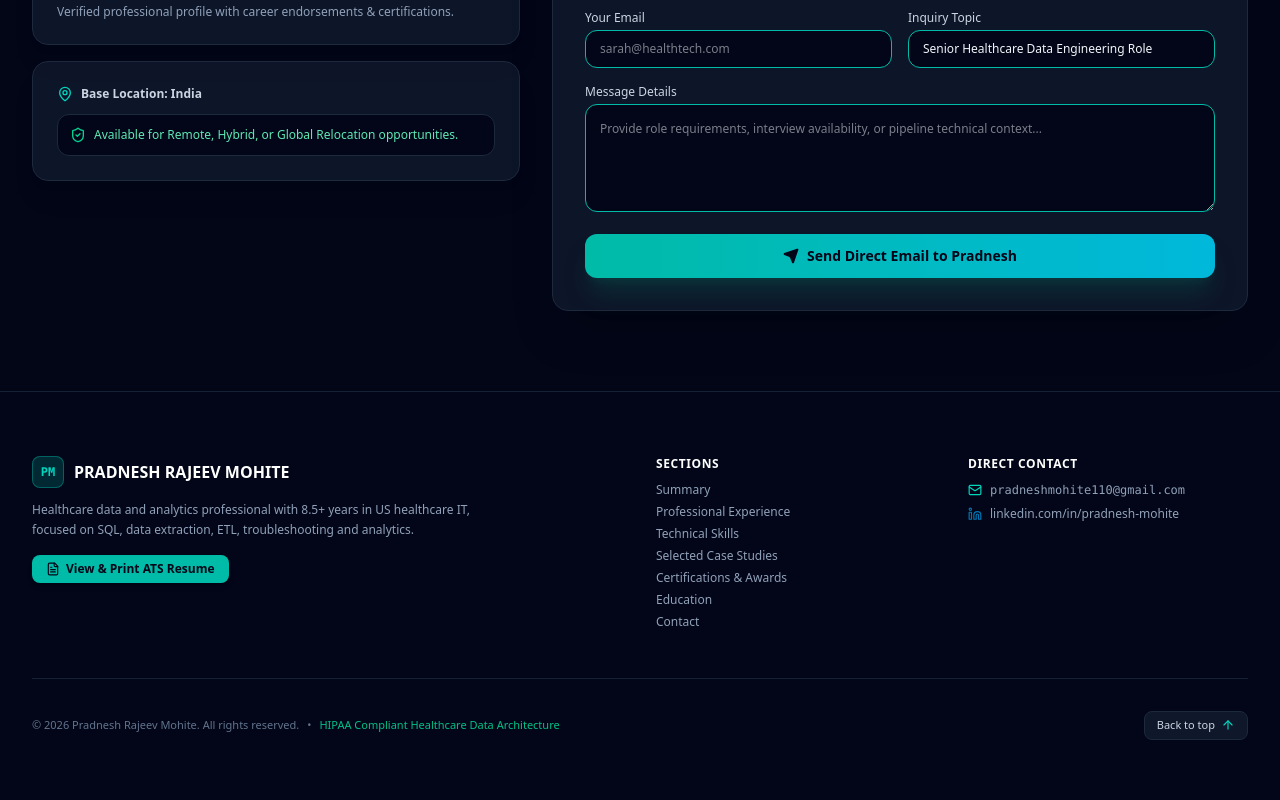
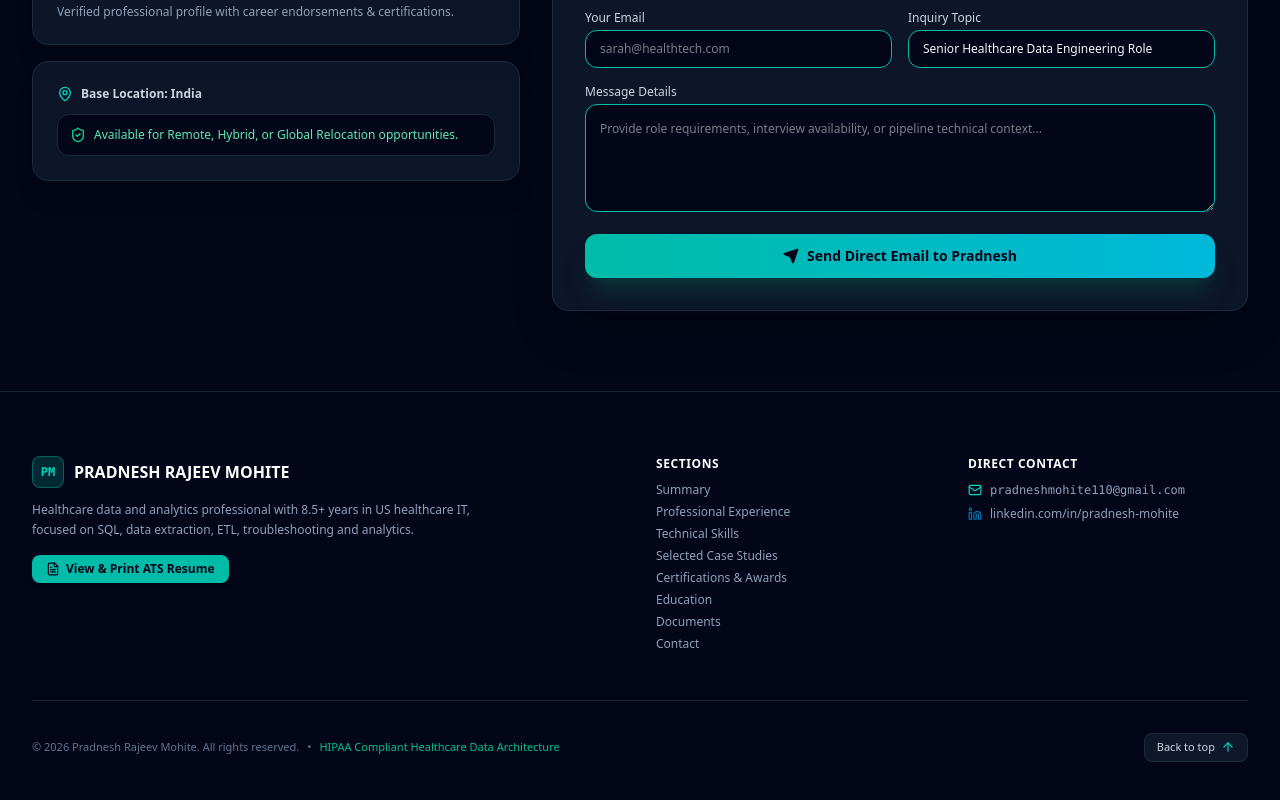
Before and after one commit to pradneshrm/Portfolio-new, a React (Vite) app: page / in a window 1280 px wide. Shown: the part 9064-9864 px from the top of the page. Built offline with nearby package versions, Linux system fonts and the light colour scheme; a web font is replaced by a local one.

Commit message:
Add 'Documents' link to footer navigation

```diff
--- a/src/components/Footer.tsx
+++ b/src/components/Footer.tsx
@@ -59,7 +59,7 @@ export const Footer: React.FC<FooterProps> = ({ onOpenPrintModal }) => {
               <li><a href="#architecture-lab" className="hover:text-teal-300 transition">Selected Case Studies</a></li>
               <li><a href="#certifications-awards" className="hover:text-teal-300 transition">Certifications & Awards</a></li>
               <li><a href="#education" className="hover:text-teal-300 transition">Education</a></li>
-
+              <li><a href="#documents" className="hover:text-teal-300 transition">Documents</a></li>
               <li><a href="#contact" className="hover:text-teal-300 transition">Contact</a></li>
             </ul>
           </div>
```
